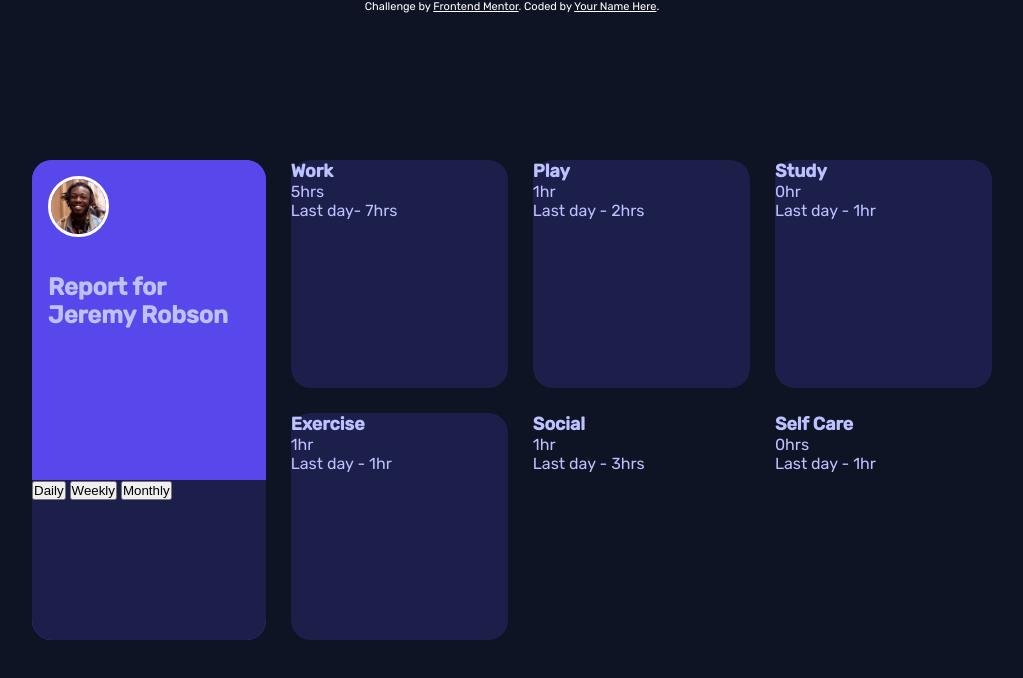
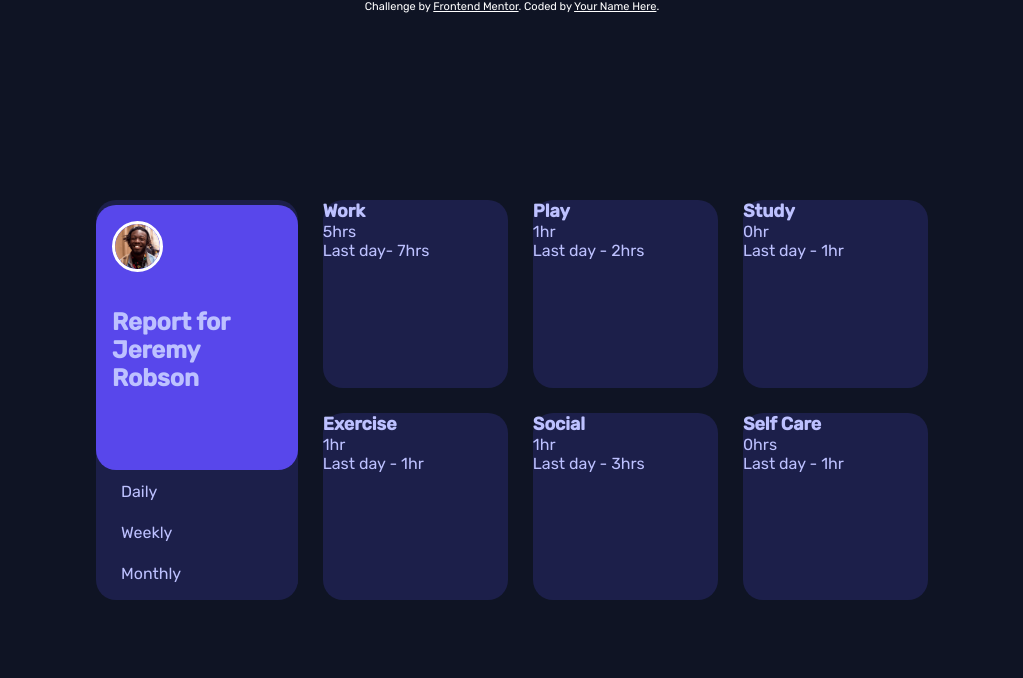
Before and after one commit to DonovanDumeige/Challenges, a plain HTML site: page 03_TimeTracking_Dashboard/index.html in a window 1280 px wide. Shown: the whole page, without its empty margins (128-1151 px from the left). Drawn offline with Linux system fonts and the light colour scheme.

Commit message:
Dashboard

```diff
--- a/03_TimeTracking_Dashboard/assets/style/style.scss
+++ b/03_TimeTracking_Dashboard/assets/style/style.scss
@@ -13,8 +13,8 @@ body{
 }
 
 .container{
-    width: 75%;
-    height: 60%;
+    width: 65%;
+    height: 50%;
     position: absolute;
     top: 50%;
     left: 50%;
@@ -42,12 +42,15 @@ body{
         display:grid;
         grid-template-rows: 2fr 1fr;
         border-radius: 20px;
-        background-color: v.$blue_work;
         overflow: hidden;
+        background-color: v.$darkblue;
 
         .user{
             background-color: v.$blue_work;
-            height : 80%;
+            position: relative;
+            bottom : -5px;
+            z-index: 1;
+            border-radius: 20px;
 
             .userphoto, .username{
                 padding :1rem;
@@ -62,14 +65,38 @@ body{
                 }
             }
 
-            .username{}
 
         }
         .frequency{
             background-color: v.$darkblue;
+            width : 100%;
+            display: grid;
+            grid-template-rows: repeat(3, 1fr);
+            margin : 1rem 1.5rem;
+            row-gap : 20px;
+
+            button{
+                background-color: transparent;
+                border: 1px solid transparent;
+                color : v.$paleblue;
+                font-family: v.$rubik;
+                font-size: 1rem;
+                text-align: left;
+                width : 70%;
+                }
+            .slctDaily{
+                grid-row: 1/2;
+            }
+            .slctWeekly{
+                grid-row : 2/3;
+            }
+            .slctMonthly{
+                grid-row: 3/4;
+            }
+            }
         }
-    }
 }
+
 .item-title{
     font-size: 18px;
 
--- a/03_TimeTracking_Dashboard/index.html
+++ b/03_TimeTracking_Dashboard/index.html
@@ -106,7 +106,7 @@
   </div>
 
 <!-- Social -->
-  <div class="social">
+  <div class="social item">
     <h3 class="item-title">Social</h3>
 
     <!-- Daily -->
@@ -129,7 +129,7 @@
   </div>
 
 <!-- Self Care -->
-  <div class="self-care">
+  <div class="self-care item">
     <h3 class="item-title">Self Care</h3>
 
       <!-- Daily -->
```
Also changed, not shown: 03_TimeTracking_Dashboard/assets/style/style.css, 1 other file.
